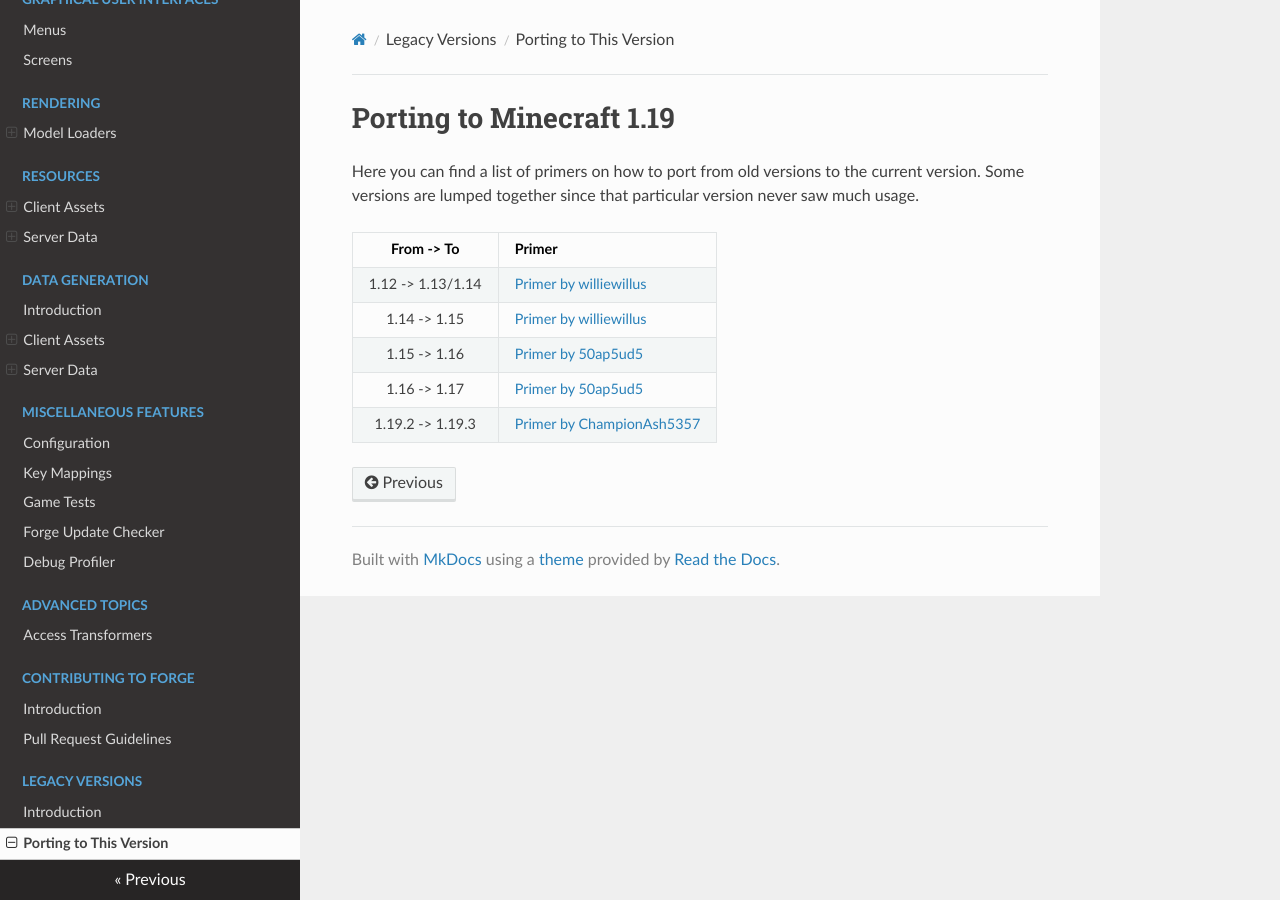
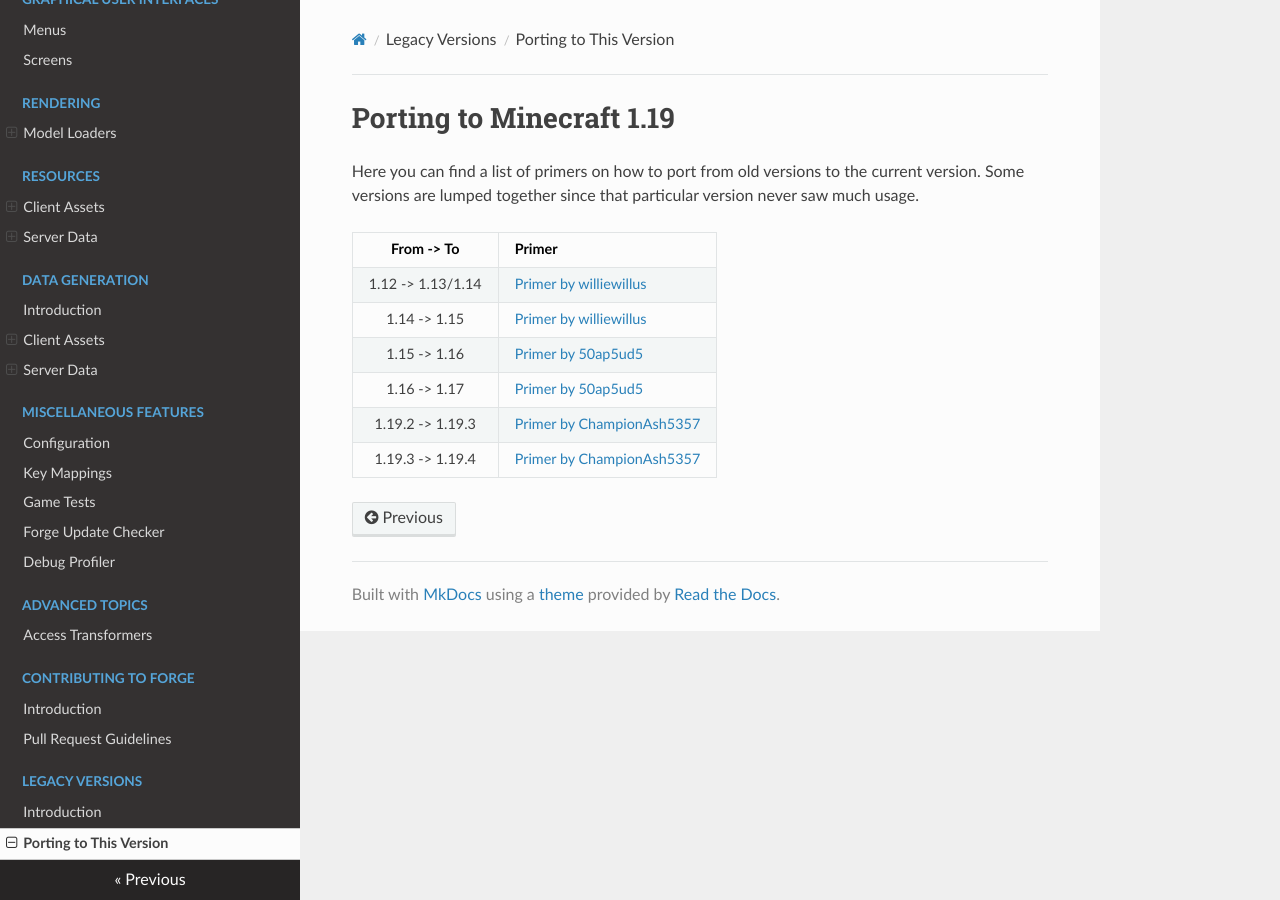
Before and after one commit to MinecraftForge/Documentation, an MkDocs documentation site: the page built from docs/legacy/porting.md, in a window 1280 px wide. Built offline with MkDocs 1.6.1, drawn with Linux system fonts in a browser that asks for light colours; nearby versions of some CDN libraries.

Commit message:
Add link to 1.19.4 porting primer

```diff
--- a/docs/legacy/porting.md
+++ b/docs/legacy/porting.md
@@ -10,9 +10,11 @@ Here you can find a list of primers on how to port from old versions to the curr
 | 1.15 -> 1.16      | [Primer by 50ap5ud5][115to116]          |
 | 1.16 -> 1.17      | [Primer by 50ap5ud5][116to117]          |
 | 1.19.2 -> 1.19.3  | [Primer by ChampionAsh5357][1192to1193] |
+| 1.19.3 -> 1.19.4  | [Primer by ChampionAsh5357][1193to1194] |
 
 [112to114]: https://gist.github.com/williewillus/353c872bcf1a6ace9921189f6100d09a
 [114to115]: https://gist.github.com/williewillus/30d7e3f775fe93c503bddf054ef3f93e
 [115to116]: https://gist.github.com/50ap5ud5/f4e70f0e8faeddcfde6b4b1df70f83b8
 [116to117]: https://gist.github.com/50ap5ud5/beebcf056cbdd3c922cc8993689428f4
 [1192to1193]: https://gist.github.com/ChampionAsh5357/c21724bafbc630da2ed8899fe0c1d226
+[1193to1194]: https://gist.github.com/ChampionAsh5357/163a75e87599d19ee6b4b879821953e8
```
